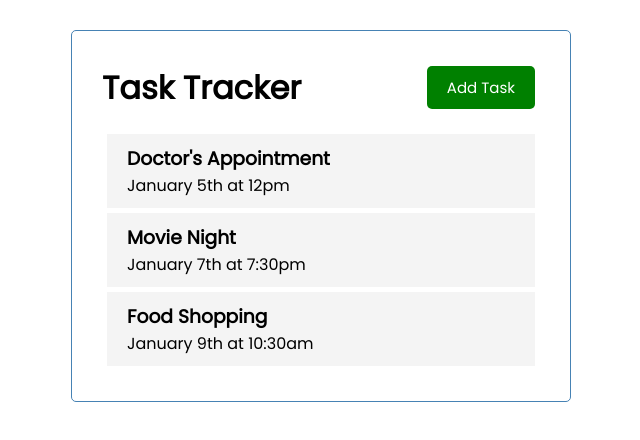
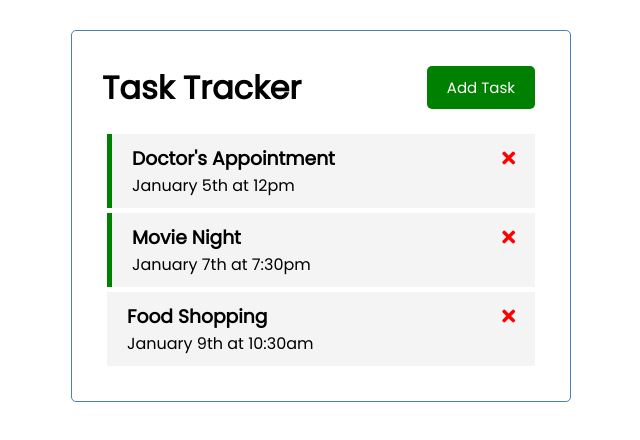
Before and after one commit to LinaKind/vue-task-manager, a Vue app: page / in a window 1280 px wide. Shown: the top 440 px of the page, without its empty margins (319-959 px from the left). Built offline with nearby package versions, Linux system fonts and the light colour scheme.

Commit message:
toggle and remove methods

```diff
--- a/public/index.html
+++ b/public/index.html
@@ -4,6 +4,7 @@
     <meta charset="utf-8">
     <meta http-equiv="X-UA-Compatible" content="IE=edge">
     <meta name="viewport" content="width=device-width,initial-scale=1.0">
+    <link rel="stylesheet" href="https://cdnjs.cloudflare.com/ajax/libs/font-awesome/5.15.4/css/all.min.css" />
     <link rel="icon" href="<%= BASE_URL %>favicon.ico">
     <title><%= htmlWebpackPlugin.options.title %></title>
   </head>
--- a/src/App.vue
+++ b/src/App.vue
@@ -1,7 +1,9 @@
 <template>
   <div class="container">
      <Header title="Task Tracker"/>
-     <Tasks :tasks="tasks"/>
+     <Tasks
+     @toggle-reminder="toggleReminder"
+     @delete-task="deleteTask" :tasks="tasks"/>
   </div>
 
 </template>
@@ -22,6 +24,16 @@
         return {
             tasks: []
         }
+    },
+    methods: {
+      deleteTask(id) {
+        if (confirm("Are you sure?")) {
+          this.tasks = this.tasks.filter((task) => task.id !== id)
+        }
+      },
+      toggleReminder(id) {
+        this.tasks = this.tasks.map((task) => task.id === id ? {...task, reminder: !task.reminder} : task)
+      }
     },
     created() {
         this.tasks = [
--- a/src/components/Task.vue
+++ b/src/components/Task.vue
@@ -1,7 +1,8 @@
 <template>
-    <div class="task">
-         <h3>
+    <div @dblclick="$emit('toggle-reminder', task.id)" :class="[task.reminder ? 'reminder' : '', 'task']">
+    <h3>
         {{task.text}}
+        <i @click="onDelete(task.id)" class="fas fa-times"></i>
     </h3>
     <p>{{task.day}}</p>
 
@@ -13,11 +14,19 @@
         name: "Task",
         props: {
             task: Object
-        }
+        },
+        methods: {
+            onDelete(id) {
+                this.$emit("delete-task", id)
+            }
+        },
     }
 </script>
 
 <style >
+.fas {
+    color: red;
+}
 .task {
     background: #f4f4f4;
     margin: 5px;
--- a/src/components/Tasks.vue
+++ b/src/components/Tasks.vue
@@ -1,6 +1,8 @@
 <template>
     <div :key="task.id" v-for="task in tasks">
-        <Task :task="task" />
+        <Task
+        @toggle-reminder="$emit('toggle-reminder', task.id)"
+        @delete-task="$emit('delete-task', task.id)" :task="task" />
     </div>
 </template>
 
@@ -15,6 +17,7 @@
         },
         components: {
             Task
-        }
+        },
+        emits: ["delete-task", "toggle-reminder"]
     }
 </script>
```
